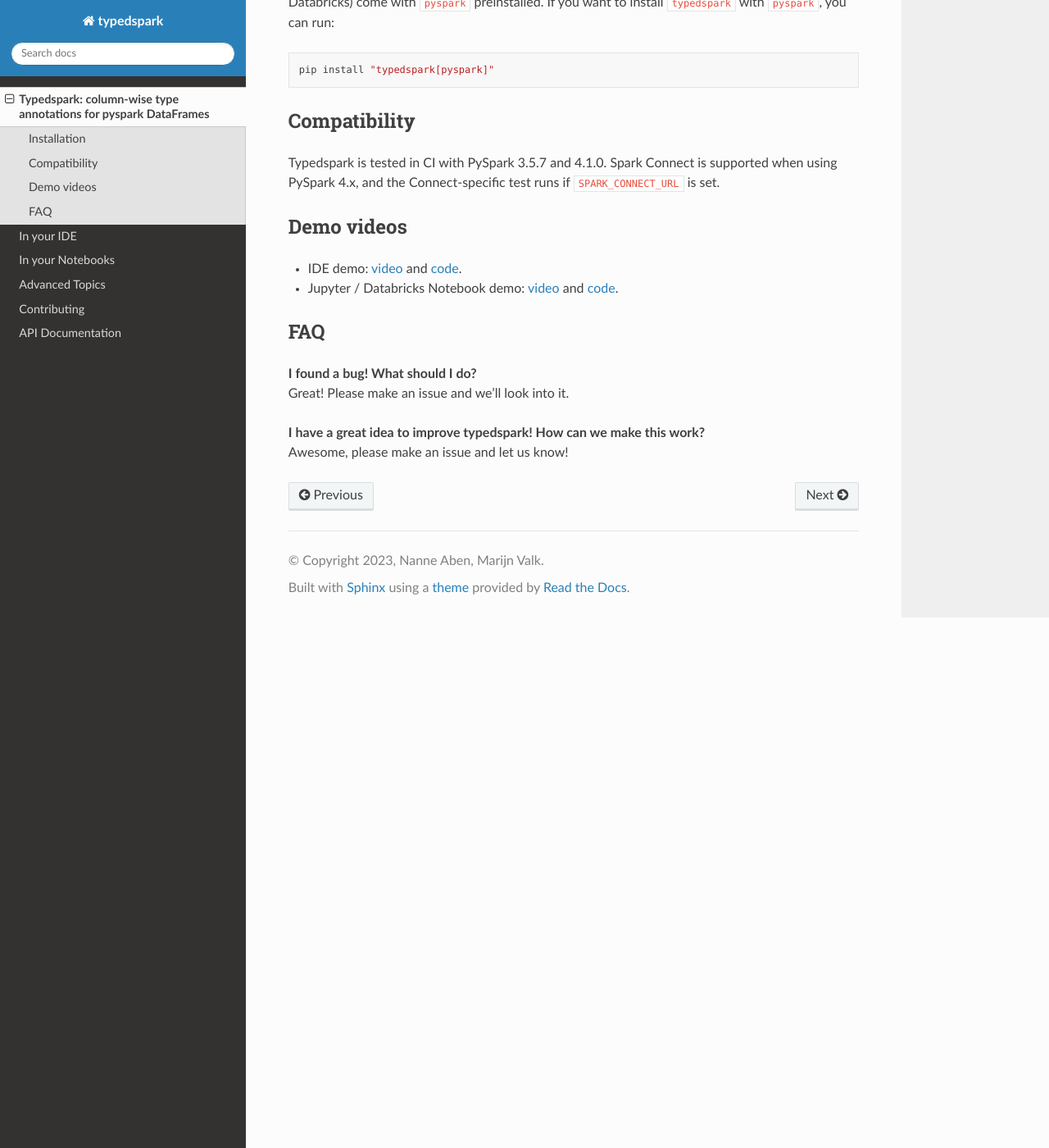
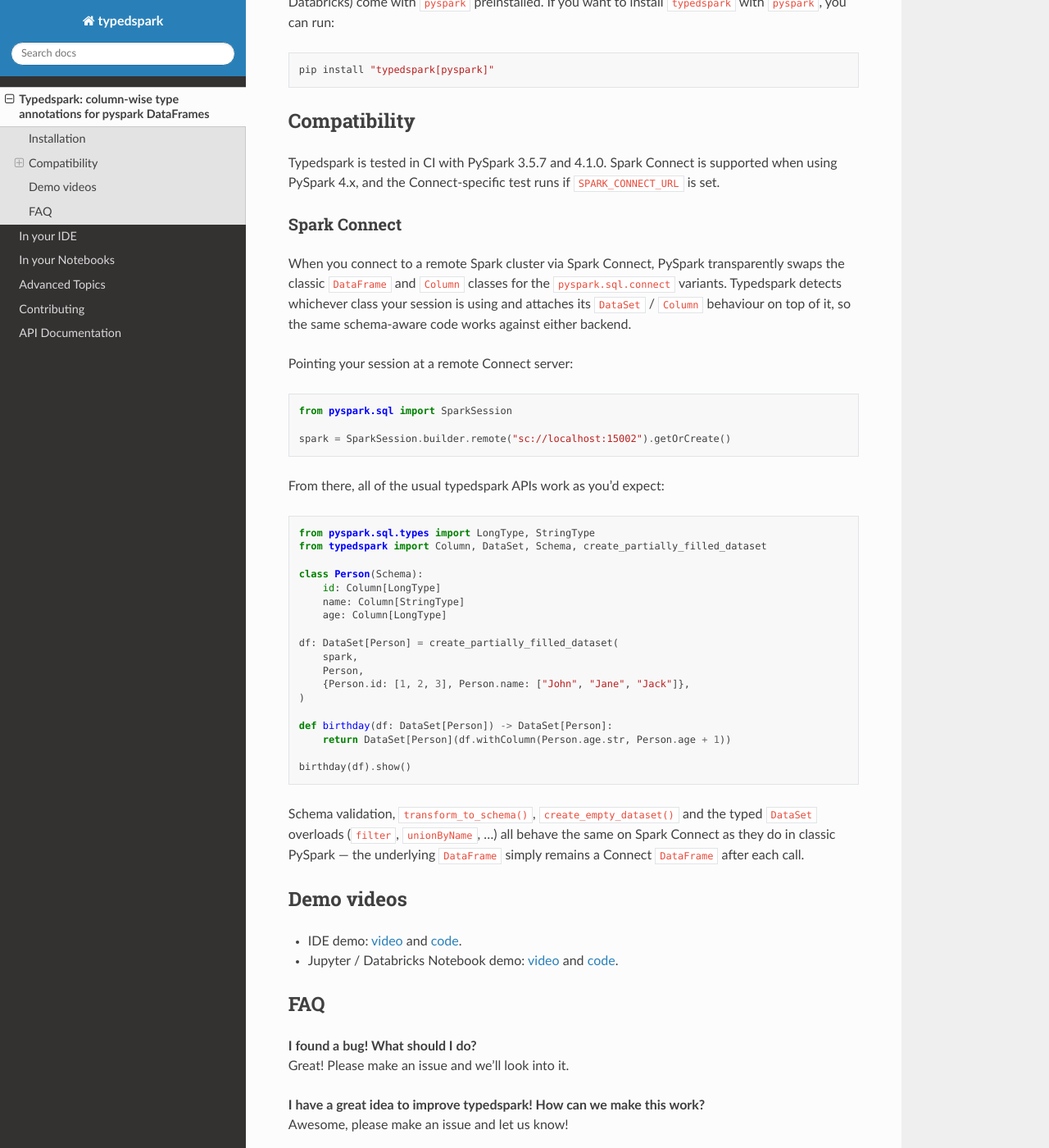
Before and after one commit to kaiko-ai/typedspark, a Sphinx documentation site: the page built from docs/source/README.rst, in a window 1280 px wide and 1400 px high, scrolled down 1134 px. Shown: the whole window at 82% size. Built offline with Sphinx 7.4.7 and the Read the Docs theme 3.1.0, drawn with Linux system fonts in a browser that asks for light colours.

Commit message:
Docs touch-ups and alphabetize overloaded DataSet methods
- Document the `Column.full_path` property in `structtype_columns.ipynb`.
- Document the `run_sequentially` flag (backed by `DataFrame.withColumns()`)
  in `transforming_datasets.ipynb`.
- Refresh the list of overloaded `DataSet` methods in
  `advanced_linting_support.ipynb` so it covers everything that's actually
  type-narrowed today.
- Expand the README's compatibility section with a Spark Connect
  walkthrough plus a small code example.
- Reorder the overloaded methods on the `DataSet` class so they live in
  alphabetical (case-insensitive) order, making the redundant block easier
  to scan.

```diff
--- a/docs/source/README.rst
+++ b/docs/source/README.rst
@@ -60,6 +60,50 @@ Compatibility
 Typedspark is tested in CI with PySpark 3.5.7 and 4.1.0. Spark Connect is supported when using
 PySpark 4.x, and the Connect-specific test runs if ``SPARK_CONNECT_URL`` is set.
 
+Spark Connect
+-------------
+
+When you connect to a remote Spark cluster via Spark Connect, PySpark transparently swaps the
+classic ``DataFrame`` and ``Column`` classes for the ``pyspark.sql.connect`` variants.
+Typedspark detects whichever class your session is using and attaches its ``DataSet`` /
+``Column`` behaviour on top of it, so the same schema-aware code works against either backend.
+
+Pointing your session at a remote Connect server:
+
+.. code-block:: python
+
+    from pyspark.sql import SparkSession
+
+    spark = SparkSession.builder.remote("sc://localhost:15002").getOrCreate()
+
+From there, all of the usual typedspark APIs work as you'd expect:
+
+.. code-block:: python
+
+    from pyspark.sql.types import LongType, StringType
+    from typedspark import Column, DataSet, Schema, create_partially_filled_dataset
+
+    class Person(Schema):
+        id: Column[LongType]
+        name: Column[StringType]
+        age: Column[LongType]
+
+    df: DataSet[Person] = create_partially_filled_dataset(
+        spark,
+        Person,
+        {Person.id: [1, 2, 3], Person.name: ["John", "Jane", "Jack"]},
+    )
+
+    def birthday(df: DataSet[Person]) -> DataSet[Person]:
+        return DataSet[Person](df.withColumn(Person.age.str, Person.age + 1))
+
+    birthday(df).show()
+
+Schema validation, ``transform_to_schema()``, ``create_empty_dataset()`` and the typed
+``DataSet`` overloads (``filter``, ``unionByName``, ...) all behave the same on Spark Connect
+as they do in classic PySpark — the underlying ``DataFrame`` simply remains a Connect
+``DataFrame`` after each call.
+
 Demo videos
 ===========
 
```
Also changed, not shown: docs/source/advanced_linting_support.ipynb, docs/source/structtype_columns.ipynb, docs/source/transforming_datasets.ipynb, 1 other file.
